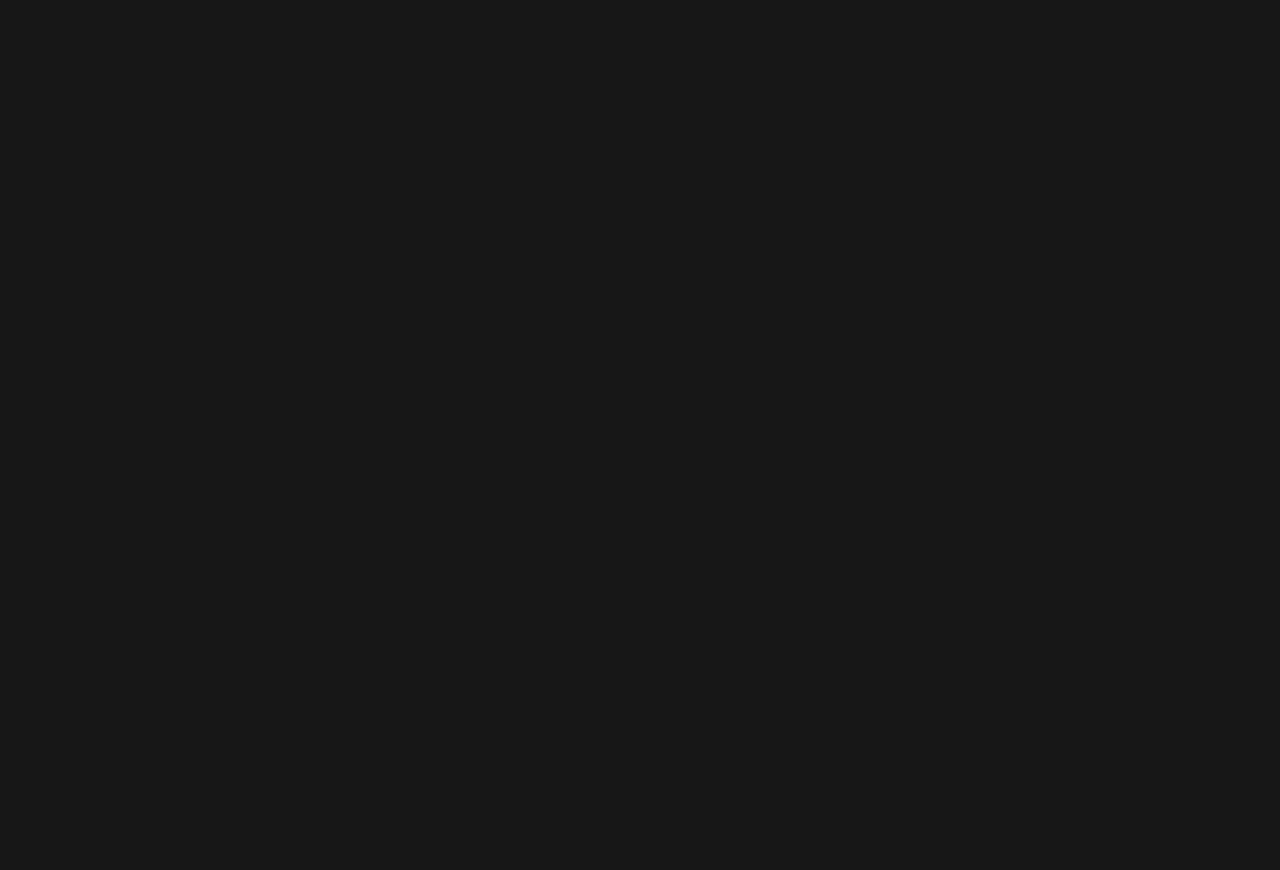
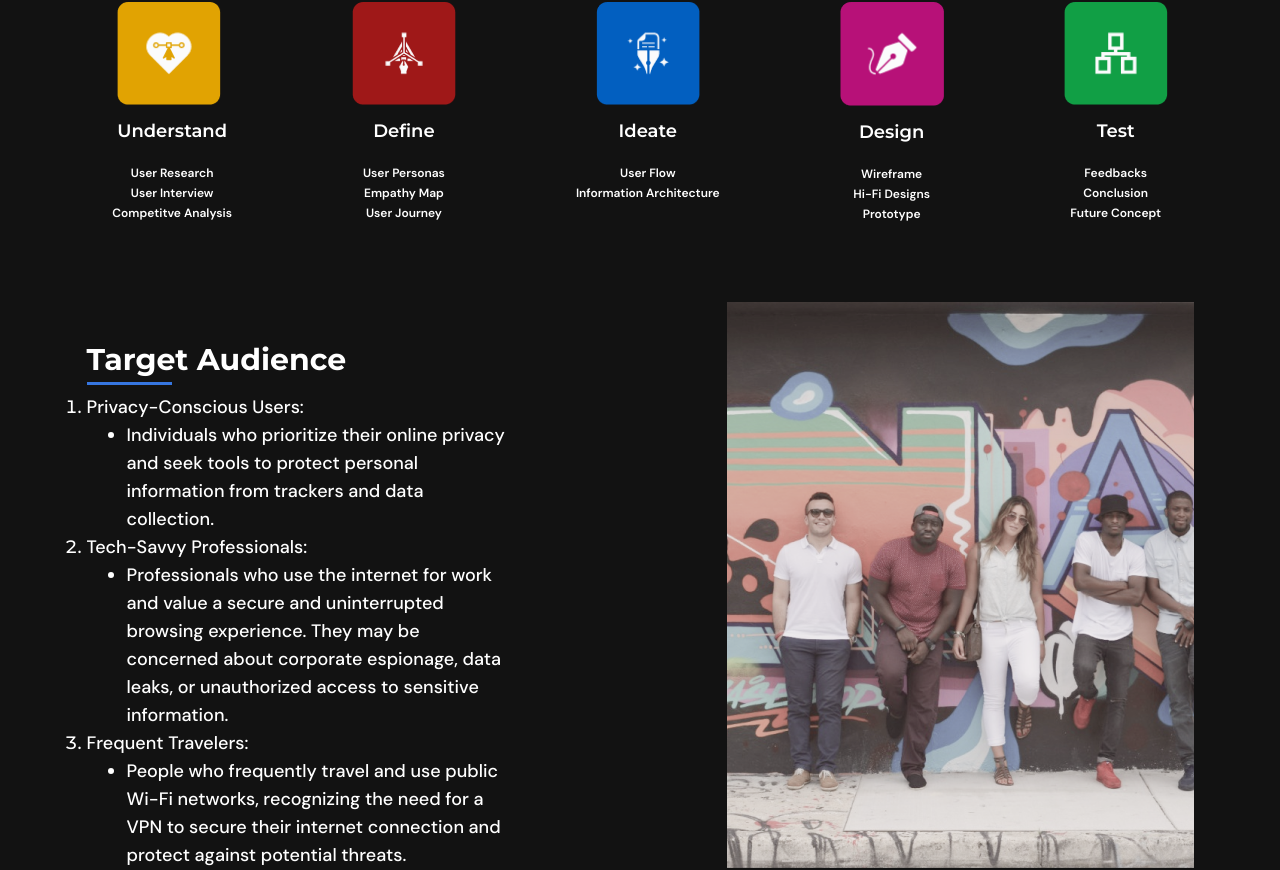
Before and after one commit to VirtuousTechies/musa-daniel, a React (Vite) app in the folder musa-daniel/: page /works/foodApp in a window 1280 px wide. Shown: the part 1370-2240 px from the top of the page. Before the commit the page ends 969 px from the top, so only its background shows below. Built offline with nearby package versions, Linux system fonts and the light colour scheme.

Commit message:
Added some empty section tags and the target audience component to the food app body component, styled the target audience component

```diff
--- a/musa-daniel/src/Components/FoodAppBody.jsx
+++ b/musa-daniel/src/Components/FoodAppBody.jsx
@@ -1,9 +1,11 @@
 import React from 'react'
-import { figma, foodMainFive, foodMainFour, foodMainOne, foodMainThree, foodMainTwo } from '../Data'
+import { figma, foodMainFive, foodMainFour, foodMainOne, foodMainThree, foodMainTwo, foodTarget } from '../Data'
+import { targetAudience } from '../Data/demo'
+import { DesignProcess, TargetAudience } from '.'
 
 export default function FoodAppBody() {
   return (
-    <section className='flex flex-col space-y-10 md:justify-center md:items-center w-full
+    <section className='flex flex-col space-y-20 md:justify-center md:items-center w-full
     bg-[#121212]'>
         <div className='flex pl-5 items-center md:self-end bg-gradient-to-l to-[#F9881F]
          from-[#ED474A] md:w-[400px] lg:w-[685px] h-[60px]'>
@@ -54,6 +56,12 @@ export default function FoodAppBody() {
             lg:w-[250px] xl:w-[300px] m-0'/>
         </figure>
         </section>
+        <section></section>
+        <section></section>
+        <DesignProcess />
+        <TargetAudience ride={false} img={foodTarget} data={targetAudience.foodApp} />
+        <section></section>
+        <section></section>
     </section>
   )
 }
--- a/musa-daniel/src/Components/RideEaseBody.jsx
+++ b/musa-daniel/src/Components/RideEaseBody.jsx
@@ -6,7 +6,7 @@ import { targetAudience } from '../Data/demo'
 
 export default function RideEaseBody() {
   return (
-    <section className='flex flex-col space-y-10 justify-center items-center w-full'>
+    <section className='flex flex-col space-y-20 justify-center items-center w-full'>
         <section className='flex flex-col-reverse space-y-reverse space-y-10 md:space-y-0
         md:flex-row md:justify-between w-full px-5'>
             <div className='relative flex flex-col space-y-8 mx-auto md:mx-0 pt-20 lg:pt-44
--- a/musa-daniel/src/Components/TargetAudience.jsx
+++ b/musa-daniel/src/Components/TargetAudience.jsx
@@ -3,22 +3,23 @@ import { Heading } from './'
 
 export default function TargetAudience(props) {
   return (
-    <section className='flex flex-row justify-between'>
-        <div className='flex flex-col space-y-2'>
+    <section className='flex flex-row justify-center items-center mt-20'>
+        <div className='self-center flex flex-col space-y-2 w-[50%] mt-10'>
             <Heading text={'Target Audience'}/>
-            <ol className='flex flex-col space-y-2 list-decimal'>
-                {props.data.map((item) => <li key={props.ride ? item : item[0]}>
+            <ol className='flex flex-col list-decimal'>
+                {props.data.map((item) => <li key={props.ride ? item : item[0]} className='w-[70%]
+                font-three font-medium text-lg'>
                     {props.ride ? <span>{item}</span>
                     : <div>
                         <span>{item[0]}</span>
-                        <ol className='list-disc'>
-                            <li>{item[1]}</li>
+                        <ol className='list-disc pl-10'>
+                            <li className='w-[95%]'>{item[1]}</li>
                         </ol>
                     </div>} </li>
                 ) }
             </ol>
         </div>
-        <img src={props.img} alt="target-audience-img" />
+        <img src={props.img} alt="target-audience-img" className='self-start' />
     </section>
   )
 }
```
